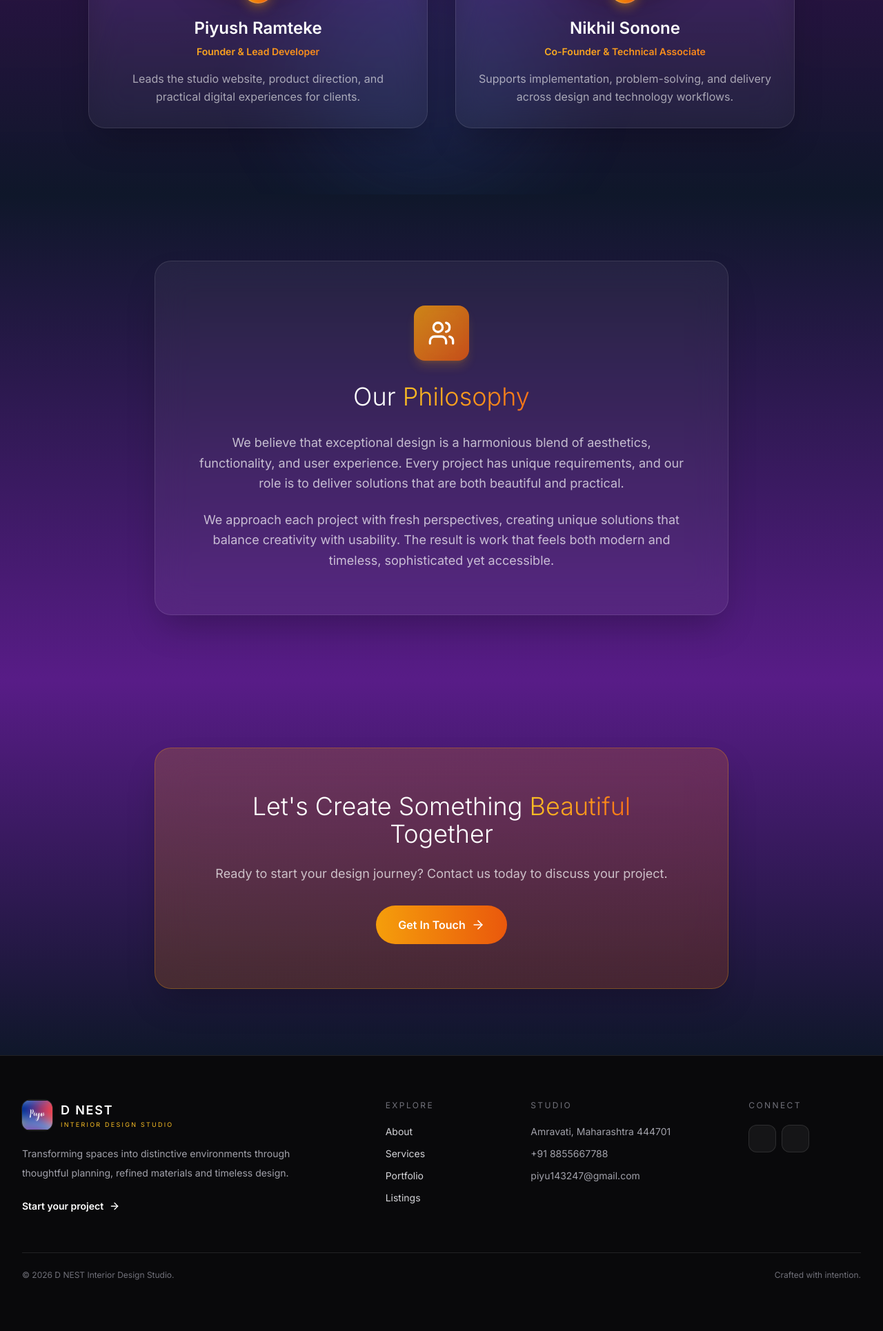
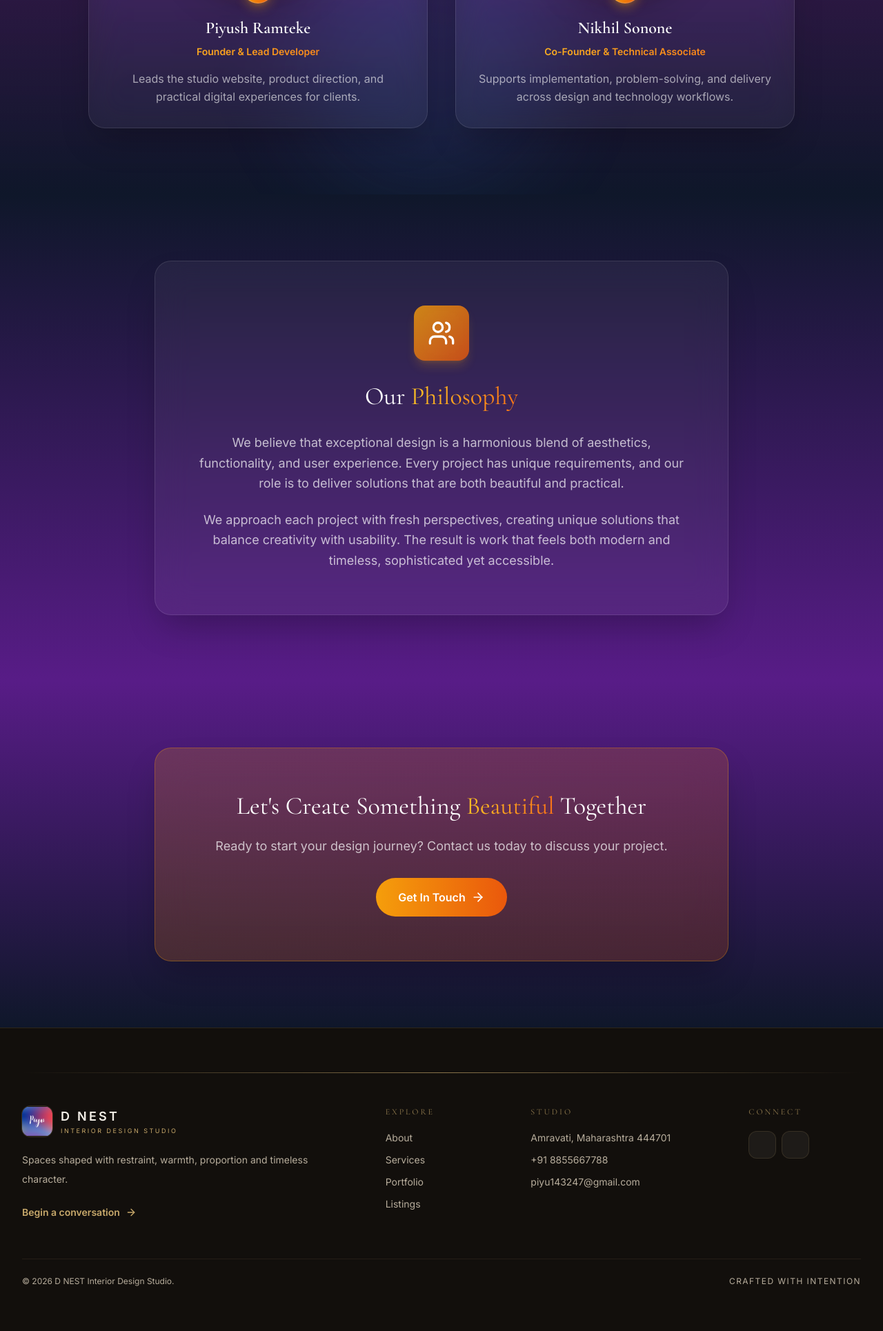
Before and after one commit to Piyu242005/Interior-design-Website-, a Flask app: page /about in a window 1280 px wide. Shown: the part 2685-4615 px from the top of the page at 69% size. Before the commit the page ends 4541 px from the top, so only its background shows below. Run offline with Flask 3, Linux system fonts and the light colour scheme; some libraries are stand-ins or nearby versions.

Commit message:
style: elevate DNEST with heritage luxury palette and classical typography

```diff
--- a/flask_app/templates/base.html
+++ b/flask_app/templates/base.html
@@ -4,7 +4,7 @@
     <meta charset="UTF-8">
     <meta name="viewport" content="width=device-width, initial-scale=1.0">
     <meta name="description" content="D NEST Interior Design Studio — premium residential and commercial interior design.">
-    <meta name="theme-color" content="#09090b">
+    <meta name="theme-color" content="#171512">
     <title>{{ page_title or 'D NEST Interior Design Studio' }}</title>
 
     <script src="https://cdn.tailwindcss.com"></script>
@@ -13,11 +13,21 @@
             darkMode: 'class',
             theme: {
                 extend: {
-                    fontFamily: { sans: ['Inter', 'sans-serif'] },
-                    colors: { ink: '#09090b' },
+                    fontFamily: {
+                        sans: ['Inter', 'sans-serif'],
+                        display: ['Cormorant Garamond', 'serif']
+                    },
+                    colors: {
+                        ink: '#171512',
+                        ivory: '#F3EFE7',
+                        champagne: '#C8A96B',
+                        brass: '#A87B35',
+                        espresso: '#211D18',
+                        stone: '#B7AD9C'
+                    },
                     boxShadow: {
-                        'glass': '0 20px 70px rgba(0,0,0,.28)',
-                        'glow': '0 0 40px rgba(245,158,11,.12)'
+                        'luxury': '0 24px 80px rgba(0,0,0,.34)',
+                        'champagne': '0 0 42px rgba(200,169,107,.16)'
                     }
                 }
             }
@@ -25,7 +35,7 @@
     </script>
     <link rel="preconnect" href="https://fonts.googleapis.com">
     <link rel="preconnect" href="https://fonts.gstatic.com" crossorigin>
-    <link href="https://fonts.googleapis.com/css2?family=Inter:wght@300;400;500;600;700;800&display=swap" rel="stylesheet">
+    <link href="https://fonts.googleapis.com/css2?family=Cormorant+Garamond:wght@400;500;600;700&family=Inter:wght@300;400;500;600;700&display=swap" rel="stylesheet">
     <script src="https://unpkg.com/lucide@latest"></script>
 
     <style>
@@ -33,58 +43,66 @@
         * { box-sizing: border-box; }
         body {
             font-family: 'Inter', sans-serif;
-            background: #09090b;
-            color: #fff;
+            background: #171512;
+            color: #f3efe7;
             -webkit-font-smoothing: antialiased;
             text-rendering: optimizeLegibility;
         }
-        ::selection { background: rgba(245,158,11,.28); color: #fff; }
-        .glass-nav {
-            background: rgba(9,9,11,.58);
-            backdrop-filter: blur(22px) saturate(140%);
-            -webkit-backdrop-filter: blur(22px) saturate(140%);
-            border: 1px solid rgba(255,255,255,.08);
-            box-shadow: 0 12px 50px rgba(0,0,0,.22);
+        h1,h2,h3,.display-font { font-family: 'Cormorant Garamond', serif; }
+        ::selection { background: rgba(200,169,107,.28); color: #fff; }
+        .luxury-nav {
+            background: rgba(23,21,18,.72);
+            backdrop-filter: blur(24px) saturate(125%);
+            -webkit-backdrop-filter: blur(24px) saturate(125%);
+            border: 1px solid rgba(200,169,107,.16);
+            box-shadow: 0 18px 60px rgba(0,0,0,.28);
         }
         .nav-link { position: relative; }
         .nav-link::after {
             content: '';
             position: absolute;
-            left: 50%; bottom: 3px;
-            width: 0; height: 2px;
+            left: 50%; bottom: 4px;
+            width: 0; height: 1px;
             transform: translateX(-50%);
-            background: linear-gradient(90deg,#f59e0b,#fb923c);
-            border-radius: 999px;
-            transition: width .25s ease;
+            background: linear-gradient(90deg,#c8a96b,#f2dfb3);
+            transition: width .3s ease;
         }
-        .nav-link:hover::after, .nav-link[aria-current="page"]::after { width: 22px; }
+        .nav-link:hover::after, .nav-link[aria-current="page"]::after { width: 28px; }
+        .luxury-divider {
+            background: linear-gradient(90deg, transparent, rgba(200,169,107,.65), transparent);
+            height: 1px;
+        }
+        .ambient-grain {
+            background-image: radial-gradient(rgba(255,255,255,.06) 0.65px, transparent 0.65px);
+            background-size: 6px 6px;
+            opacity: .08;
+        }
         .ambient-grid {
-            background-image: linear-gradient(rgba(255,255,255,.025) 1px, transparent 1px), linear-gradient(90deg, rgba(255,255,255,.025) 1px, transparent 1px);
-            background-size: 48px 48px;
-            mask-image: linear-gradient(to bottom, black, transparent 80%);
+            background-image: linear-gradient(rgba(200,169,107,.03) 1px, transparent 1px), linear-gradient(90deg, rgba(200,169,107,.03) 1px, transparent 1px);
+            background-size: 54px 54px;
+            mask-image: linear-gradient(to bottom, black, transparent 82%);
         }
         .reveal { animation: reveal .7s cubic-bezier(.22,1,.36,1) both; }
         @keyframes reveal { from { opacity:0; transform:translateY(14px); } to { opacity:1; transform:none; } }
         @media (prefers-reduced-motion: reduce) {
-            *, *::before, *::after { scroll-behavior: auto !important; animation-duration: .01ms !important; transition-duration: .01ms !important; }
+            *, *::before, *::after { scroll-behavior:auto !important; animation-duration:.01ms !important; transition-duration:.01ms !important; }
         }
     </style>
     {% block extra_head %}{% endblock %}
 </head>
-<body class="min-h-screen bg-zinc-950 text-white">
-    <a href="#main-content" class="sr-only focus:not-sr-only focus:fixed focus:left-4 focus:top-4 focus:z-[100] focus:rounded-full focus:bg-amber-500 focus:px-5 focus:py-3 focus:text-black focus:font-semibold">Skip to content</a>
+<body class="min-h-screen bg-[#171512] text-[#F3EFE7]">
+    <a href="#main-content" class="sr-only focus:not-sr-only focus:fixed focus:left-4 focus:top-4 focus:z-[100] focus:rounded-full focus:bg-champagne focus:px-5 focus:py-3 focus:text-ink focus:font-semibold">Skip to content</a>
 
-    <!-- Premium floating navigation -->
     <nav id="navbar" class="fixed top-0 left-0 right-0 z-50 px-3 sm:px-5 lg:px-8 py-3 transition-all duration-500" aria-label="Primary navigation">
-        <div class="max-w-7xl mx-auto rounded-2xl glass-nav px-3 sm:px-5">
-            <div class="flex items-center justify-between h-[68px]">
+        <div class="max-w-7xl mx-auto rounded-2xl luxury-nav px-3 sm:px-5">
+            <div class="flex items-center justify-between h-[70px]">
                 <a href="{{ url_for('home') }}" class="flex items-center gap-3 group shrink-0" aria-label="D NEST home">
-                    <div class="h-11 sm:h-12 w-12 sm:w-14 rounded-xl overflow-hidden ring-1 ring-white/10 bg-white/5">
-                        <img src="{{ url_for('static', filename='images/Piyu.png') }}" alt="D NEST logo" class="h-full w-full object-contain transition-transform duration-500 group-hover:scale-110">
+                    <div class="h-11 sm:h-12 w-12 sm:w-14 rounded-xl overflow-hidden ring-1 ring-champagne/20 bg-black/20">
+                        <img src="{{ url_for('static', filename='images/Piyu.png') }}" alt="D NEST logo" class="h-full w-full object-contain transition-transform duration-500 group-hover:scale-105">
                     </div>
                     <div class="hidden sm:flex flex-col">
-                        <span class="text-xl font-semibold tracking-[.16em] leading-none">D NEST</span>
-                        <span class="mt-1 text-[9px] uppercase tracking-[.25em] text-amber-400">Interior Design Studio</span>
+                        <span class="text-xl font-semibold tracking-[.18em] text-ivory leading-none">D NEST</span>
+                        <span class="mt-1 text-[9px] uppercase tracking-[.28em] text-champagne">Interior Design Studio</span>
                     </div>
                 </a>
 
@@ -96,26 +114,26 @@
                     ] %}
                     {% for route, label, icon in nav_items %}
                     <a href="{{ url_for(route) }}" aria-current="{% if request.endpoint == route %}page{% endif %}"
-                       class="nav-link px-3 py-2.5 rounded-xl text-[13px] font-medium transition-all duration-300 flex items-center gap-1.5 {% if request.endpoint == route %}text-amber-400 bg-amber-400/10{% else %}text-zinc-300 hover:text-white hover:bg-white/5{% endif %}">
+                       class="nav-link px-3 py-2.5 rounded-xl text-[13px] tracking-wide flex items-center gap-1.5 transition-all duration-300 {% if request.endpoint == route %}text-champagne bg-champagne/10{% else %}text-stone hover:text-ivory hover:bg-white/5{% endif %}">
                         <i data-lucide="{{ icon }}" class="w-3.5 h-3.5"></i>{{ label }}
                     </a>
                     {% endfor %}
                 </div>
 
                 <div class="flex items-center gap-2">
-                    <a href="{{ url_for('consultation') }}" class="hidden md:inline-flex items-center gap-2 rounded-full bg-white px-4 py-2.5 text-xs font-bold text-zinc-950 hover:bg-amber-400 transition-colors">
-                        Start a Project <i data-lucide="arrow-up-right" class="w-4 h-4"></i>
+                    <a href="{{ url_for('consultation') }}" class="hidden md:inline-flex items-center gap-2 rounded-full border border-champagne/40 bg-champagne/10 px-4 py-2.5 text-xs font-semibold text-champagne hover:bg-champagne hover:text-ink transition-all duration-300">
+                        Begin Your Story <i data-lucide="arrow-up-right" class="w-4 h-4"></i>
                     </a>
-                    <button id="mobile-menu-btn" class="lg:hidden p-2.5 rounded-xl bg-white/5 hover:bg-white/10 border border-white/10" aria-label="Open navigation" aria-expanded="false">
+                    <button id="mobile-menu-btn" class="lg:hidden p-2.5 rounded-xl bg-white/5 hover:bg-white/10 border border-champagne/15" aria-label="Open navigation" aria-expanded="false">
                         <i data-lucide="menu" class="w-5 h-5" id="menu-icon"></i>
                     </button>
                 </div>
             </div>
 
             <div id="mobile-menu" class="lg:hidden max-h-0 opacity-0 overflow-hidden transition-all duration-300">
-                <div class="pb-3 pt-2 border-t border-white/10 space-y-1">
+                <div class="pb-3 pt-2 border-t border-champagne/10 space-y-1">
                     {% for route, label, icon in nav_items %}
-                    <a href="{{ url_for(route) }}" class="flex items-center gap-3 px-4 py-3 rounded-xl text-sm {% if request.endpoint == route %}text-amber-400 bg-amber-400/10{% else %}text-zinc-300 hover:bg-white/5{% endif %}">
+                    <a href="{{ url_for(route) }}" class="flex items-center gap-3 px-4 py-3 rounded-xl text-sm {% if request.endpoint == route %}text-champagne bg-champagne/10{% else %}text-stone hover:bg-white/5 hover:text-ivory{% endif %}">
                         <i data-lucide="{{ icon }}" class="w-4 h-4"></i>{{ label }}
                     </a>
                     {% endfor %}
@@ -125,41 +143,41 @@
     </nav>
 
     <div class="fixed inset-0 -z-10 pointer-events-none overflow-hidden">
-        <div class="absolute -top-40 left-1/4 h-[500px] w-[500px] rounded-full bg-amber-500/5 blur-[130px]"></div>
-        <div class="absolute top-1/3 -right-40 h-[450px] w-[450px] rounded-full bg-orange-500/5 blur-[130px]"></div>
+        <div class="absolute -top-48 left-1/3 h-[560px] w-[560px] rounded-full bg-champagne/5 blur-[150px]"></div>
+        <div class="absolute top-1/3 -right-48 h-[500px] w-[500px] rounded-full bg-amber-900/10 blur-[150px]"></div>
         <div class="absolute inset-0 ambient-grid"></div>
+        <div class="absolute inset-0 ambient-grain"></div>
     </div>
 
     <main id="main-content" class="reveal">{% block content %}{% endblock %}</main>
 
-    <!-- Modern footer -->
-    <footer class="relative overflow-hidden border-t border-white/10 bg-zinc-950">
+    <footer class="relative overflow-hidden border-t border-champagne/15 bg-[#120F0C]">
         <div class="max-w-7xl mx-auto px-5 sm:px-6 lg:px-8 py-16">
+            <div class="luxury-divider mb-12"></div>
             <div class="grid grid-cols-1 lg:grid-cols-12 gap-12">
                 <div class="lg:col-span-5">
                     <div class="flex items-center gap-3 mb-5">
-                        <div class="h-11 w-11 rounded-xl overflow-hidden bg-white/5 ring-1 ring-white/10"><img src="{{ url_for('static', filename='images/Piyu.png') }}" alt="D NEST logo" class="h-full w-full object-contain"></div>
-                        <div><div class="text-lg font-semibold tracking-widest">D NEST</div><div class="text-[9px] uppercase tracking-[.25em] text-amber-400">Interior Design Studio</div></div>
+                        <div class="h-11 w-11 rounded-xl overflow-hidden bg-white/5 ring-1 ring-champagne/20"><img src="{{ url_for('static', filename='images/Piyu.png') }}" alt="D NEST logo" class="h-full w-full object-contain"></div>
+                        <div><div class="text-lg font-semibold tracking-[.18em]">D NEST</div><div class="text-[9px] uppercase tracking-[.28em] text-champagne">Interior Design Studio</div></div>
                     </div>
-                    <p class="max-w-md text-sm leading-7 text-zinc-400">Transforming spaces into distinctive environments through thoughtful planning, refined materials and timeless design.</p>
-                    <a href="{{ url_for('consultation') }}" class="inline-flex items-center gap-2 mt-6 text-sm font-semibold text-white hover:text-amber-400 transition-colors">Start your project <i data-lucide="arrow-right" class="w-4 h-4"></i></a>
+                    <p class="max-w-md text-sm leading-7 text-stone">Spaces shaped with restraint, warmth, proportion and timeless character.</p>
+                    <a href="{{ url_for('consultation') }}" class="inline-flex items-center gap-2 mt-6 text-sm font-semibold text-champagne hover:text-ivory transition-colors">Begin a conversation <i data-lucide="arrow-right" class="w-4 h-4"></i></a>
                 </div>
-                <div class="lg:col-span-2"><h3 class="text-xs uppercase tracking-[.2em] text-zinc-500 mb-5">Explore</h3><ul class="space-y-3 text-sm text-zinc-300"><li><a href="{{ url_for('about') }}" class="hover:text-amber-400">About</a></li><li><a href="{{ url_for('services') }}" class="hover:text-amber-400">Services</a></li><li><a href="{{ url_for('portfolio') }}" class="hover:text-amber-400">Portfolio</a></li><li><a href="{{ url_for('listings') }}" class="hover:text-amber-400">Listings</a></li></ul></div>
-                <div class="lg:col-span-3"><h3 class="text-xs uppercase tracking-[.2em] text-zinc-500 mb-5">Studio</h3><ul class="space-y-3 text-sm text-zinc-400"><li>Amravati, Maharashtra 444701</li><li>+91 8855667788</li><li>piyu143247@gmail.com</li></ul></div>
-                <div class="lg:col-span-2"><h3 class="text-xs uppercase tracking-[.2em] text-zinc-500 mb-5">Connect</h3><div class="flex gap-2"><a href="https://www.instagram.com/my.life_24143" target="_blank" rel="noopener" class="h-10 w-10 rounded-xl bg-white/5 border border-white/10 flex items-center justify-center hover:bg-amber-400 hover:text-black transition-colors" aria-label="Instagram"><i data-lucide="instagram" class="w-4 h-4"></i></a><a href="https://www.linkedin.com/in/piyush-ramteke-24-mylife" target="_blank" rel="noopener" class="h-10 w-10 rounded-xl bg-white/5 border border-white/10 flex items-center justify-center hover:bg-amber-400 hover:text-black transition-colors" aria-label="LinkedIn"><i data-lucide="linkedin" class="w-4 h-4"></i></a></div></div>
+                <div class="lg:col-span-2"><h3 class="text-xs uppercase tracking-[.24em] text-champagne/70 mb-5">Explore</h3><ul class="space-y-3 text-sm text-stone"><li><a href="{{ url_for('about') }}" class="hover:text-ivory">About</a></li><li><a href="{{ url_for('services') }}" class="hover:text-ivory">Services</a></li><li><a href="{{ url_for('portfolio') }}" class="hover:text-ivory">Portfolio</a></li><li><a href="{{ url_for('listings') }}" class="hover:text-ivory">Listings</a></li></ul></div>
+                <div class="lg:col-span-3"><h3 class="text-xs uppercase tracking-[.24em] text-champagne/70 mb-5">Studio</h3><ul class="space-y-3 text-sm text-stone"><li>Amravati, Maharashtra 444701</li><li>+91 8855667788</li><li>piyu143247@gmail.com</li></ul></div>
+                <div class="lg:col-span-2"><h3 class="text-xs uppercase tracking-[.24em] text-champagne/70 mb-5">Connect</h3><div class="flex gap-2"><a href="https://www.instagram.com/my.life_24143" target="_blank" rel="noopener" class="h-10 w-10 rounded-xl border border-champagne/15 bg-white/5 flex items-center justify-center hover:bg-champagne hover:text-ink transition-colors" aria-label="Instagram"><i data-lucide="instagram" class="w-4 h-4"></i></a><a href="https://www.linkedin.com/in/piyush-ramteke-24-mylife" target="_blank" rel="noopener" class="h-10 w-10 rounded-xl border border-champagne/15 bg-white/5 flex items-center justify-center hover:bg-champagne hover:text-ink transition-colors" aria-label="LinkedIn"><i data-lucide="linkedin" class="w-4 h-4"></i></a></div></div>
             </div>
-            <div class="mt-14 pt-6 border-t border-white/10 flex flex-col sm:flex-row justify-between gap-3 text-xs text-zinc-500"><span>© {{ current_year }} D NEST Interior Design Studio.</span><span>Crafted with intention.</span></div>
+            <div class="mt-14 pt-6 border-t border-champagne/10 flex flex-col sm:flex-row justify-between gap-3 text-xs text-stone"><span>© {{ current_year }} D NEST Interior Design Studio.</span><span class="tracking-[.12em] uppercase">Crafted with intention</span></div>
         </div>
     </footer>
 
-    <!-- Floating WhatsApp -->
     <div id="whatsapp-widget" class="fixed bottom-5 right-5 z-40">
-        <button id="whatsapp-btn" class="group h-14 w-14 rounded-2xl bg-emerald-500 text-white shadow-2xl shadow-emerald-500/20 flex items-center justify-center hover:scale-105 hover:bg-emerald-400 transition-all" aria-label="Contact D NEST on WhatsApp">
+        <button id="whatsapp-btn" class="group h-14 w-14 rounded-2xl bg-[#7F8F63] text-white shadow-2xl flex items-center justify-center hover:scale-105 hover:bg-[#91A274] transition-all" aria-label="Contact D NEST on WhatsApp">
             <i data-lucide="message-circle" class="w-6 h-6"></i>
         </button>
-        <div id="whatsapp-popup" class="hidden absolute bottom-16 right-0 w-[min(20rem,calc(100vw-2rem))] rounded-2xl border border-zinc-200 bg-white text-zinc-900 shadow-2xl overflow-hidden">
-            <div class="bg-emerald-500 text-white p-5"><h3 class="font-semibold">Chat with D NEST</h3><p class="text-xs text-emerald-50 mt-1">Choose a quick message to get started.</p></div>
-            <div class="p-3 space-y-2"><button onclick="sendWhatsApp('Hello! I would like to inquire about your interior design services.')" class="w-full text-left p-3 rounded-xl bg-zinc-50 hover:bg-zinc-100 text-sm">Inquire about services</button><button onclick="sendWhatsApp('I would like to schedule a consultation.')" class="w-full text-left p-3 rounded-xl bg-zinc-50 hover:bg-zinc-100 text-sm">Schedule consultation</button><button onclick="sendWhatsApp('Can you provide a quote for my project?')" class="w-full text-left p-3 rounded-xl bg-zinc-50 hover:bg-zinc-100 text-sm">Request a quote</button></div>
+        <div id="whatsapp-popup" class="hidden absolute bottom-16 right-0 w-[min(20rem,calc(100vw-2rem))] rounded-2xl border border-champagne/20 bg-[#F3EFE7] text-[#211D18] shadow-2xl overflow-hidden">
+            <div class="bg-[#7F8F63] text-white p-5"><h3 class="font-semibold">Chat with D NEST</h3><p class="text-xs text-white/80 mt-1">Choose a quick message to get started.</p></div>
+            <div class="p-3 space-y-2"><button onclick="sendWhatsApp('Hello! I would like to inquire about your interior design services.')" class="w-full text-left p-3 rounded-xl bg-white/70 hover:bg-white text-sm">Inquire about services</button><button onclick="sendWhatsApp('I would like to schedule a consultation.')" class="w-full text-left p-3 rounded-xl bg-white/70 hover:bg-white text-sm">Schedule consultation</button><button onclick="sendWhatsApp('Can you provide a quote for my project?')" class="w-full text-left p-3 rounded-xl bg-white/70 hover:bg-white text-sm">Request a quote</button></div>
         </div>
     </div>
 
```
